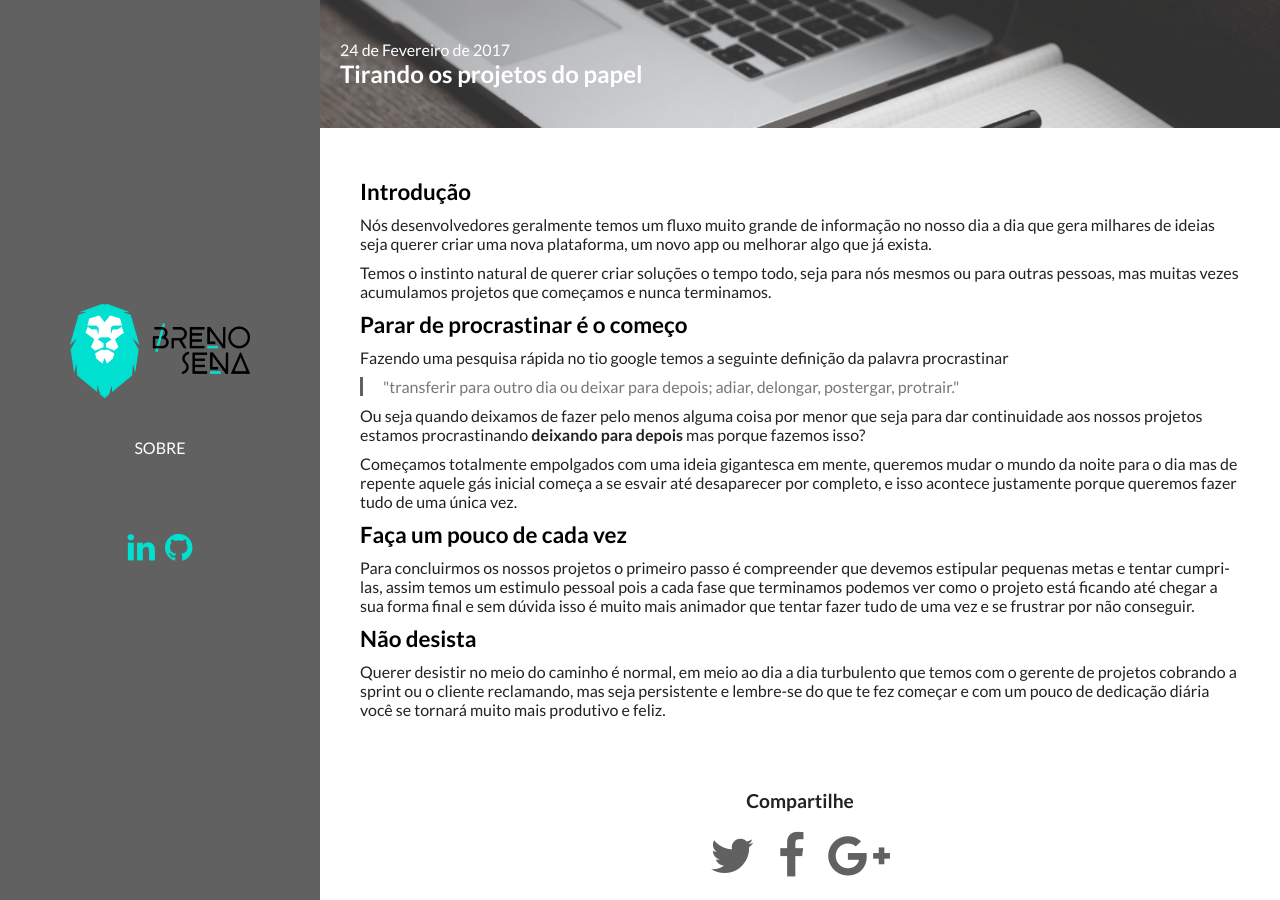
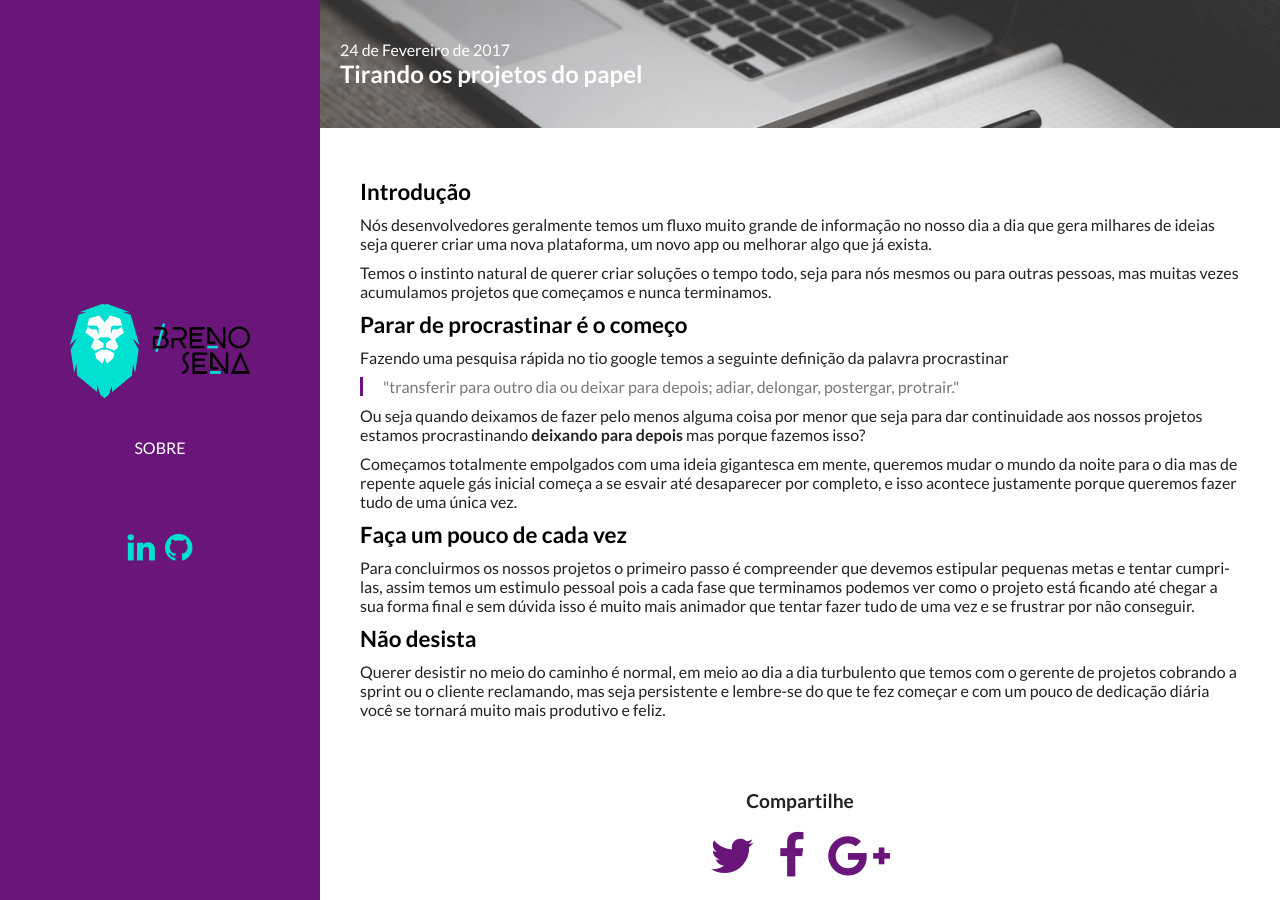
Before and after one commit to brenofsena/brenofsena.github.io, a Jekyll site: the page built from _posts/2017-02-24-tirando-os-projetos-do-papel.markdown, in a window 1280 px wide and 900 px high. Built offline with Jekyll 4.4.1, drawn with Linux system fonts in a browser that asks for light colours; nearby versions of some CDN libraries; comment, search, counter and statistics services are not loaded.

Commit message:
Alteração de cor primária no CSS

```diff
--- a/_sass/_base.scss
+++ b/_sass/_base.scss
@@ -1,5 +1,5 @@
 $background: #fff;
-$primary-color: #616161;
+$primary-color: #6a157a;
 $secondary-color: #00e0d0;
 $font: 'Lato';
 
```
